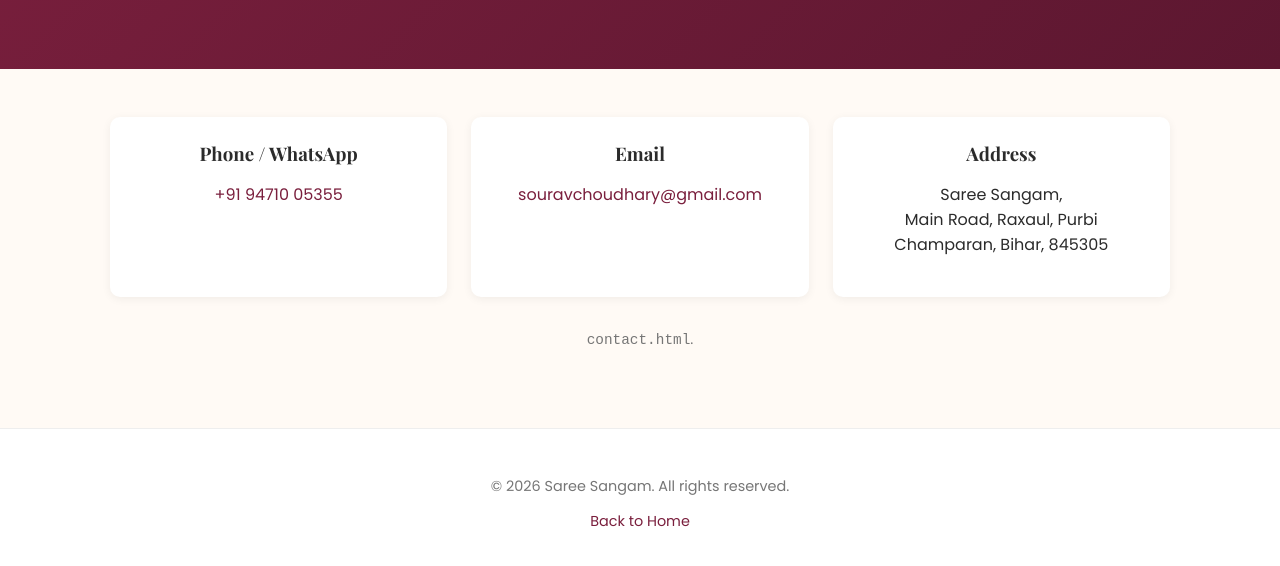
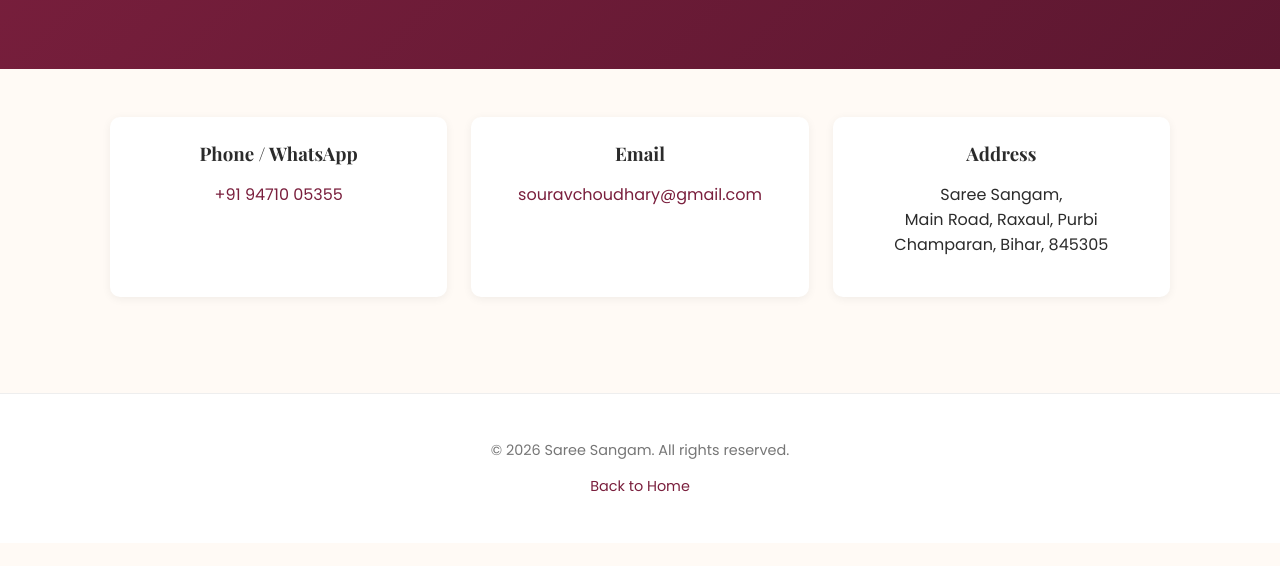
Before and after one commit to sareesangam/sareesangam-site, a plain HTML site: page contact.html in a window 1280 px wide. Shown: the part 246-812 px from the top of the page. Drawn offline with nearby package versions, Linux system fonts and the light colour scheme.

Commit message:
Update contact.html

```diff
--- a/contact.html
+++ b/contact.html
@@ -42,11 +42,6 @@
       <p>Saree Sangam,<br>Main Road, Raxaul, Purbi Champaran, Bihar, 845305</p>
     </div>
   </div>
-
-  <p class="contact-note">
-
-    <code>contact.html</code>.
-  </p>
 </section>
 
 <footer class="site-footer">
```
